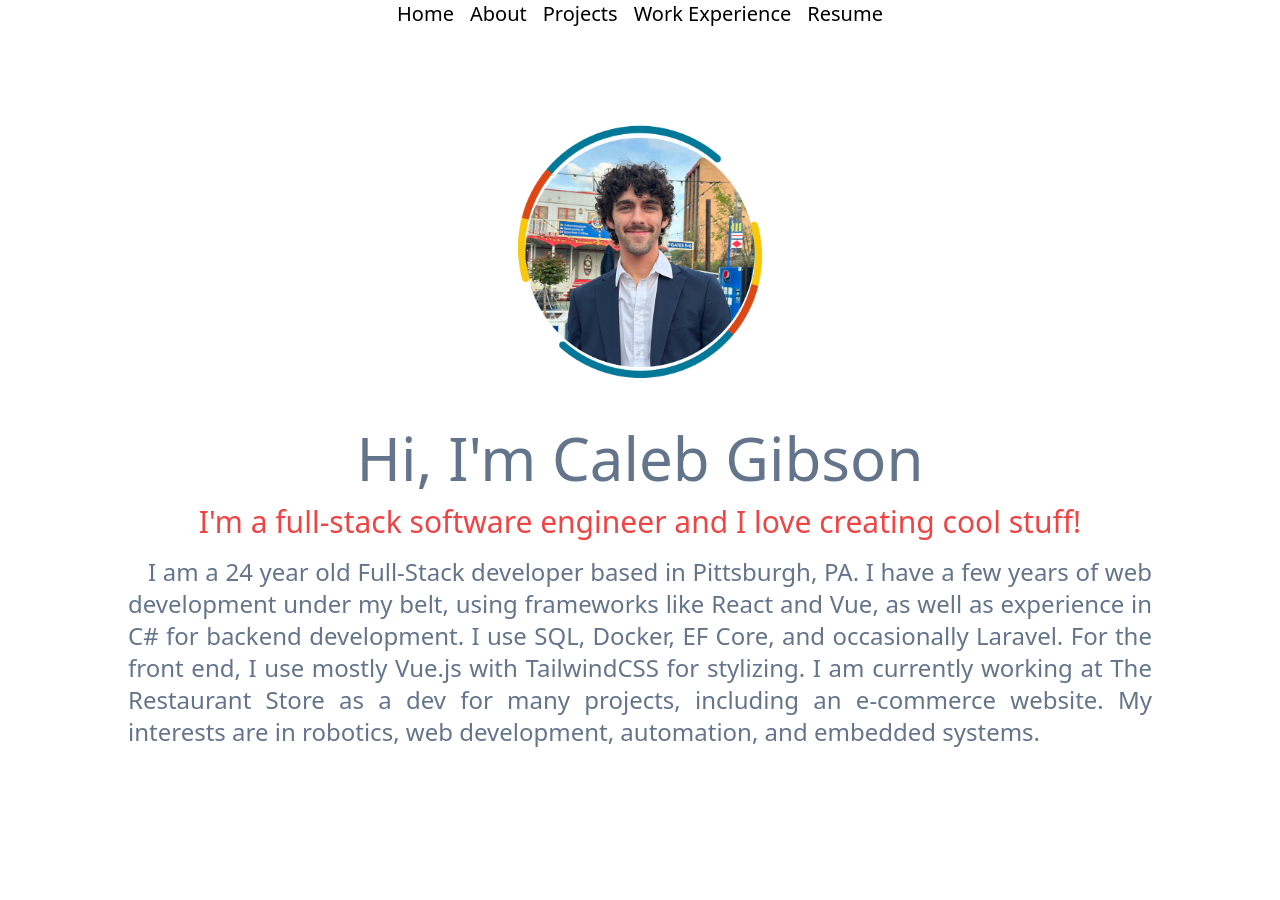
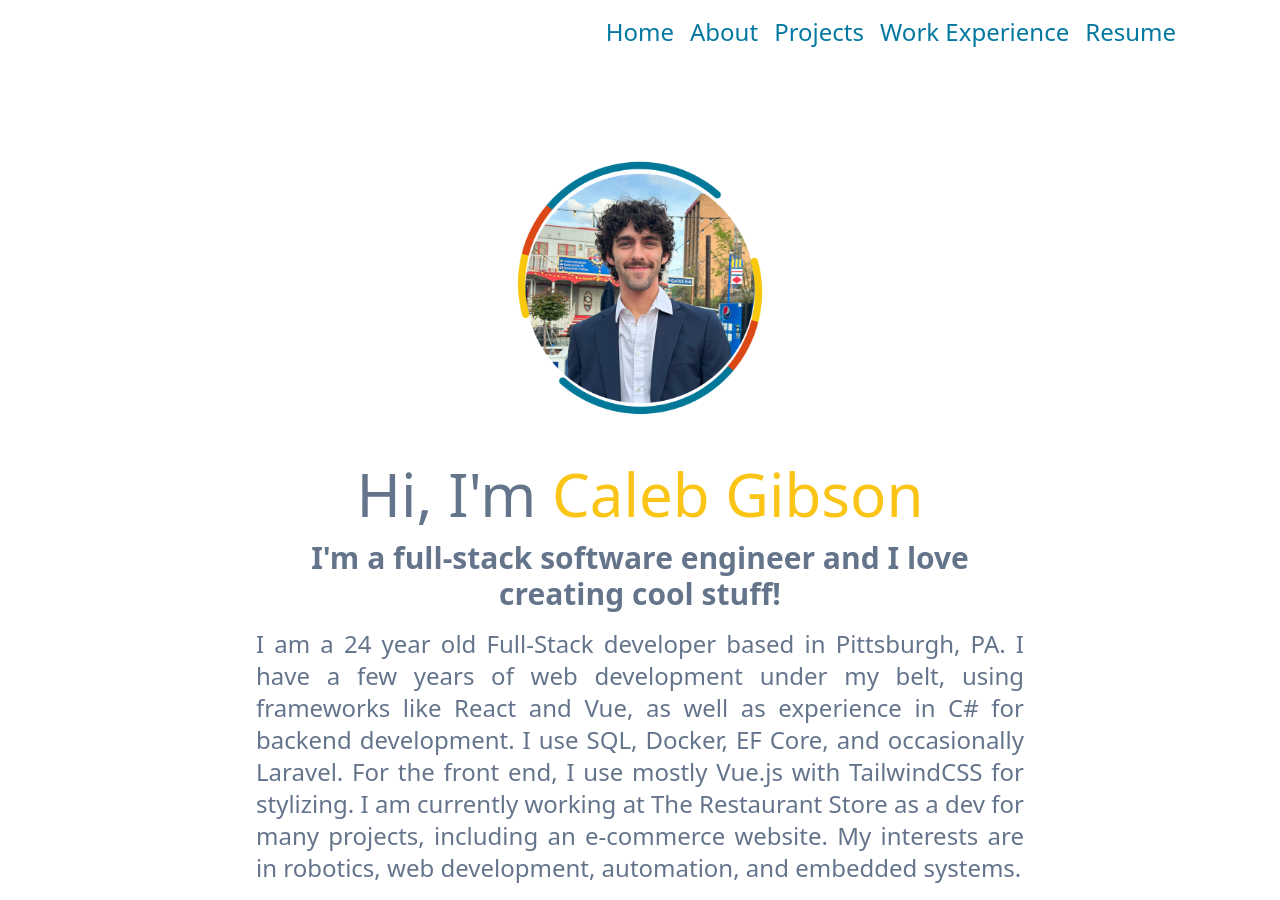
Before and after one commit to cag185/Portfolio-v2, a Vue app: page / in a window 1280 px wide. Before the commit the page ends 800 px from the top, so only its background shows below. Built offline with nearby package versions, Linux system fonts and the light colour scheme; the HTML template or start-up script is replaced by a standard one.

Commit message:
playing with Nav bar

```diff
--- a/src/App.vue
+++ b/src/App.vue
@@ -5,33 +5,12 @@ import { RouterLink, RouterView } from 'vue-router'
 <template>
   <header>
     <div class="wrapper">
-      <nav class="flex justify-center space-x-4 text-xl">
-        <RouterLink
-          class="transition-all ease-in-out hover:text-2xl hover:font-semibold delay-100 duration-1000"
-          to="/"
-          >Home</RouterLink
-        >
-        <RouterLink
-          class="transition-all ease-in-out hover:text-2xl hover:font-semibold delay-100 duration-1000"
-          to="/about"
-          >About</RouterLink
-        >
-        <RouterLink
-          class="transition-all ease-in-out hover:text-2xl hover:font-semibold delay-100 duration-1000"
-          to="/projects"
-          >Projects</RouterLink
-        >
-        <RouterLink
-          class="transition-all ease-in-out hover:text-2xl hover:font-semibold delay-100 duration-1000"
-          to="/work-experience"
-          >Work Experience</RouterLink
-        >
-
-        <RouterLink
-          class="transition-all ease-in-out hover:text-2xl hover:font-semibold delay-100 duration-1000"
-          to="/resume"
-          >Resume</RouterLink
-        >
+      <nav class="flex justify-self-end text-xl py-4 px-8 lg:px-24">
+        <RouterLink class="custom-router-link" to="/">Home</RouterLink>
+        <RouterLink class="custom-router-link" to="/about">About</RouterLink>
+        <RouterLink class="custom-router-link" to="/projects">Projects</RouterLink>
+        <RouterLink class="custom-router-link" to="/work-experience">Work Experience</RouterLink>
+        <RouterLink class="custom-router-link" to="/resume">Resume</RouterLink>
       </nav>
     </div>
   </header>
--- a/src/styles/index.css
+++ b/src/styles/index.css
@@ -7,16 +7,16 @@
         @apply text-5xl lg:text-6xl text-slate-500 pt-4 text-center font-sans;
     }
     .custom-subtitle {
-        @apply flex text-2xl lg:text-3xl text-center text-red-500 font-normal font-sans;
+        @apply flex text-2xl lg:text-3xl text-center custom-slate-dark font-bold font-sans;
     }
     .custom-information-text {
-        @apply flex text-xl indent-5 lg:text-2xl text-center text-justify text-slate-500 font-normal font-sans;
+        @apply flex text-xl indent-5 lg:text-2xl text-center text-justify custom-slate-dark font-normal font-sans;
     }
     .custom-information-text-container {
         @apply flex w-3/4 flex-row;
     }
     .custom-container {
-        @apply flex m-4 mx-8 lg:mx-32 justify-center flex-col space-y-2;
+        @apply flex m-4 mx-8 lg:mx-32 lg:w-3/5 justify-center justify-self-center flex-col space-y-2 pt-12;
     }
     .project-image {
         @apply flex p2;
@@ -24,4 +24,23 @@
     .project-link {
         @apply flex text-xl justify-center font-bold;
     }
+    .custom-yellow {
+        @apply text-[#fbc517];
+    }
+    .custom-blue {
+        @apply text-[#0378a0]
+    }
+    .custom-red {
+        @apply text-red-500;
+    }
+    .custom-slate-dark {
+        @apply text-slate-500;
+    }
+    .font-outline-2 {
+         -webkit-text-stroke: 0.1px black;
+    }
+    .custom-router-link {
+        @apply transition-all ease-in-out lg:text-2xl hover:scale-110 mx-2 hover:font-semibold delay-100 duration-1000 custom-blue;
+
+    }
 }
--- a/src/views/SplashPageView.vue
+++ b/src/views/SplashPageView.vue
@@ -7,14 +7,17 @@
         <!-- <div class="mt-4 bg-white h-56 w-56 z-10 rounded-full absolute" /> -->
         <img
           src="../assets/Me3.png"
-          class="mt-6 h-72 rounded-full z-20 relative transition-all ease-in-out delay-50 duration-500 hover:scale-110"
+          class="mt-6 h-72 rounded-full relative transition-all ease-in-out delay-50 duration-500 hover:scale-110"
         />
       </div>
-      <div class="custom-title">Hi, I'm Caleb Gibson</div>
+      <div class="flex flex-cols justify-center">
+        <div class="custom-title">Hi, I'm&nbsp;</div>
+        <div class="custom-yellow custom-title">Caleb Gibson</div>
+      </div>
       <div class="custom-subtitle justify-center">
         I'm a full-stack software engineer and I love creating cool stuff!
       </div>
-      <div class="custom-information-text indent-5">
+      <div class="custom-information-text indent-0 space-y-2">
         I am a 24 year old Full-Stack developer based in Pittsburgh, PA. I have a few years of web
         development under my belt, using frameworks like React and Vue, as well as experience in C#
         for backend development. I use SQL, Docker, EF Core, and occasionally Laravel. For the front
```
